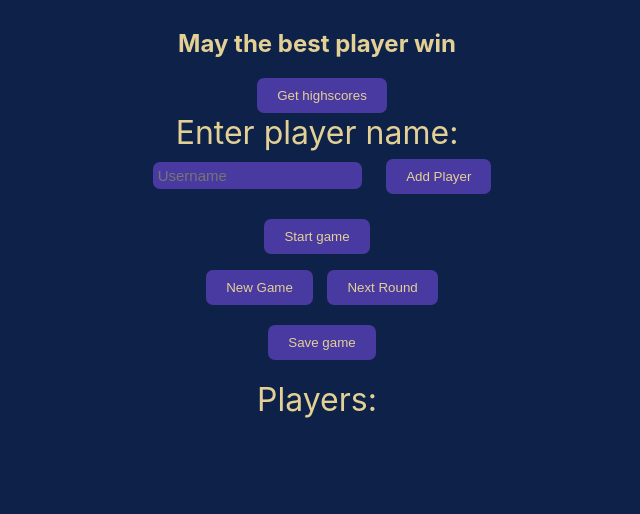
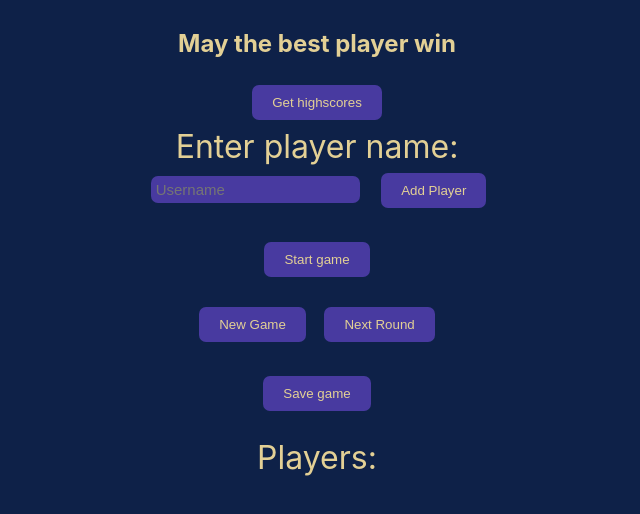
Before and after one commit to simonsallad/3an, a website: page public/index.html in a window 1280 px wide. Shown: the part 94-608 px from the top of the page, without its empty margins (323-963 px from the left). Drawn offline with Linux system fonts and the light colour scheme.

Commit message:
Fixed the ugly buttons

```diff
--- a/public/style.css
+++ b/public/style.css
@@ -26,6 +26,7 @@ body {
     color: #E3D095;
     transition: background-color 0.25s;
     border: none;
+    margin: 7px;
 }
 
 .buttons:hover {
```
